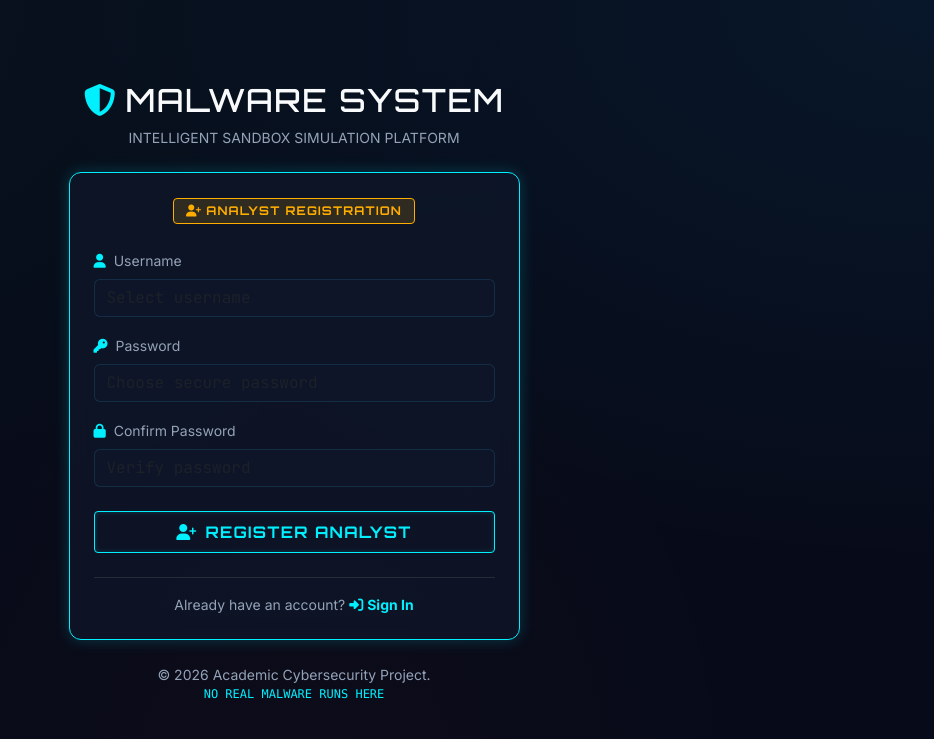
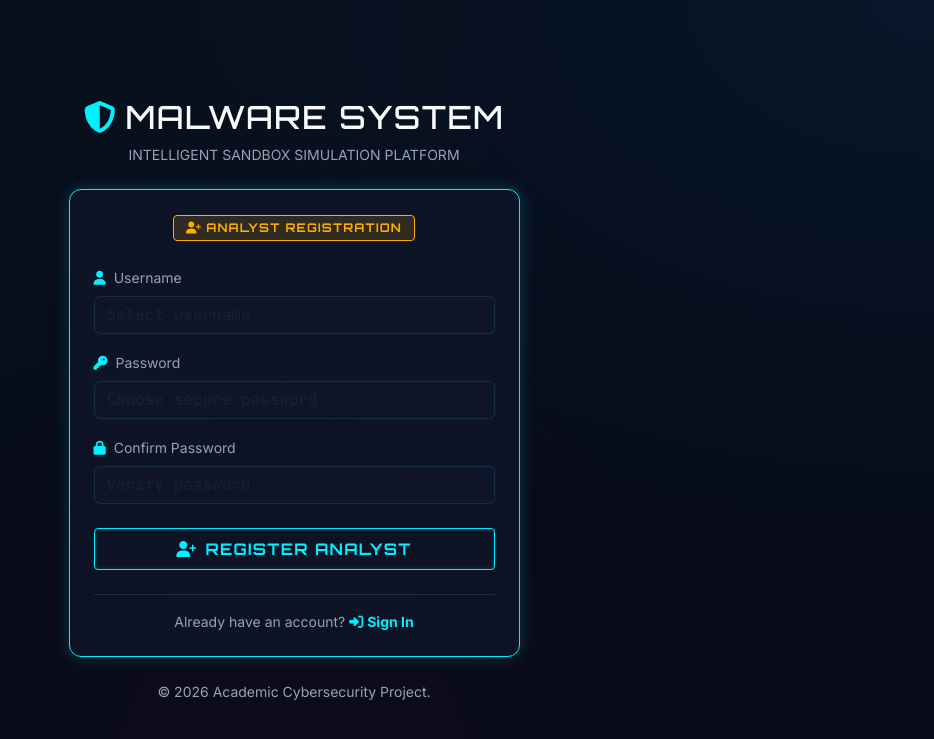
Before and after one commit to MYUVAN/cyber-project, a Flask app: page /register in a window 1280 px wide. Shown: the top 739 px of the page, without its empty margins (346-1280 px from the left). Run offline with Flask 3, Linux system fonts and the light colour scheme.

Commit message:
fix: remove warning line from login and register footers

```diff
--- a/templates/login.html
+++ b/templates/login.html
@@ -58,7 +58,6 @@
 
                 <div class="text-center mt-4 text-muted small">
                     <p class="mb-0">&copy; 2026 Academic Cybersecurity Project.</p>
-                    <p class="text-info font-monospace" style="font-size: 0.75rem;">NO REAL MALWARE RUNS HERE</p>
                 </div>
             </div>
         </div>
--- a/templates/register.html
+++ b/templates/register.html
@@ -63,7 +63,6 @@
 
                 <div class="text-center mt-4 text-muted small">
                     <p class="mb-0">&copy; 2026 Academic Cybersecurity Project.</p>
-                    <p class="text-info font-monospace" style="font-size: 0.75rem;">NO REAL MALWARE RUNS HERE</p>
                 </div>
             </div>
         </div>
```
